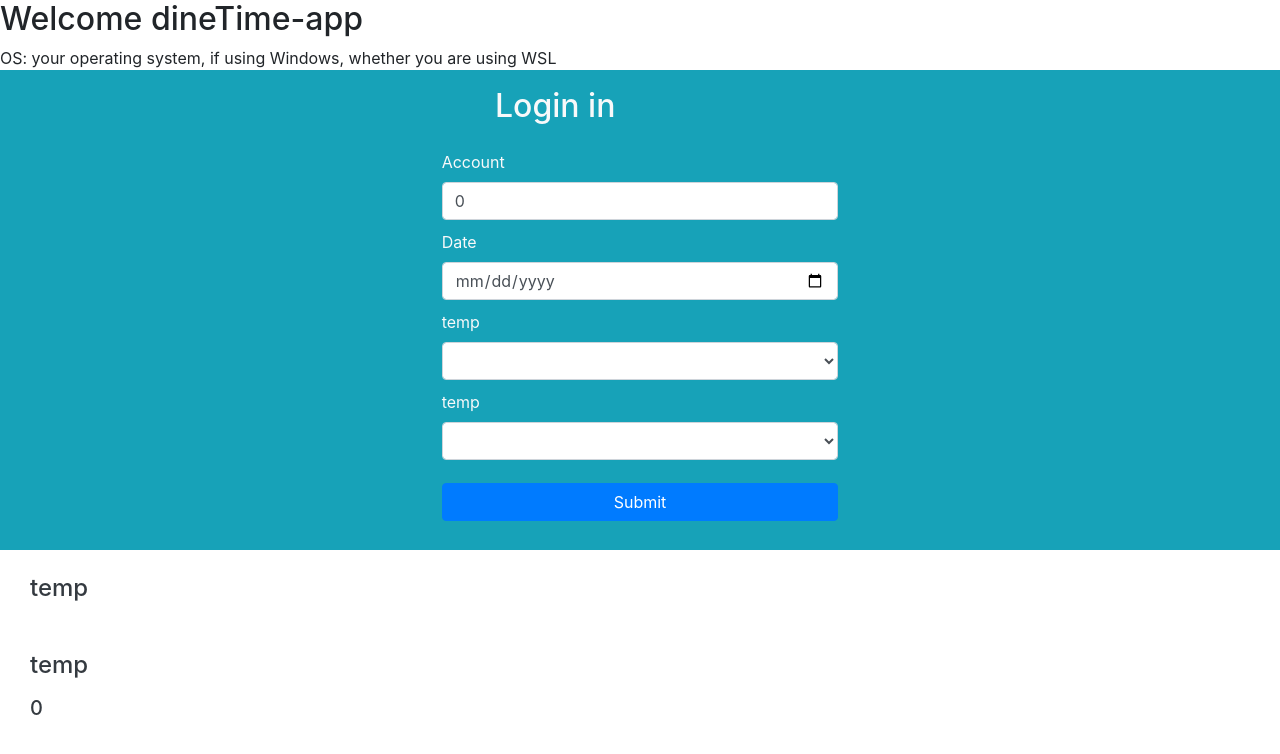
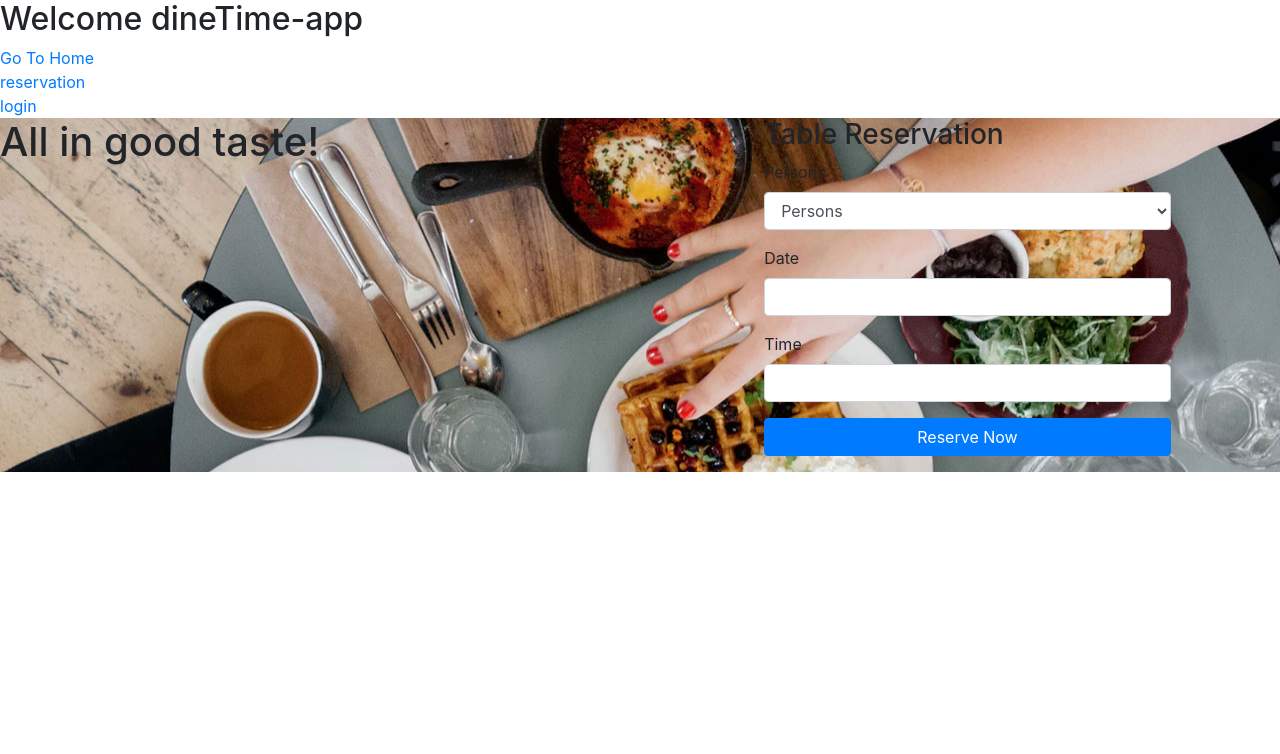
Before and after one commit to yehboom/dineTime_Frontend, an Angular app: page /reservation in a window 1280 px wide. Before the commit this address led to /. Shown: the top 754 px of the page. Built offline with nearby package versions, Linux system fonts and the light colour scheme.

Commit message:
set routes and try to add background

```diff
--- a/src/app/app-routing.module.ts
+++ b/src/app/app-routing.module.ts
@@ -1,7 +1,20 @@
-import { NgModule } from '@angular/core';
+import { LoginComponent } from './login/login.component';
+import { NgModule, Component } from '@angular/core';
 import { Routes, RouterModule } from '@angular/router';
+import { ReservationComponent } from './reservation/reservation.component';
 
-const routes: Routes = [];
+
+
+// const appRoutes: Routes = [
+//   // { path: 'user', loadChildren: './user/user.module#UserModule' },
+//   { path: 'reservation', component: ReservationComponent },
+// ];
+
+const routes: Routes = [
+  { path: 'reservation', component: ReservationComponent },
+  { path: 'login',component: LoginComponent}
+  ]
+
 
 @NgModule({
   imports: [RouterModule.forRoot(routes)],
--- a/src/app/app.component.html
+++ b/src/app/app.component.html
@@ -1,5 +1,11 @@
 <h2>Welcome {{title}}</h2>
-<p>OS:  your operating system, if using Windows, whether you are using WSL
+
+<nav>
+  <a routerLink="/">Go To Home</a><br>
+  <a routerLink="/reservation">reservation</a><br>
+  <a routerLink="/login">login</a><br>
+</nav>
+<router-outlet></router-outlet>
 <!--
   <app-reservation></app-reservation> -->
-  <app-login></app-login>
+  <!-- <app-login></app-login> -->
--- a/src/app/app.module.ts
+++ b/src/app/app.module.ts
@@ -6,6 +6,8 @@ import { AppComponent } from './app.component';
 import { ReservationComponent } from './reservation/reservation.component';
 import { FormsModule } from '@angular/forms';
 import { LoginComponent } from './login/login.component';
+
+
 
 
 @NgModule({
@@ -21,5 +23,7 @@ import { LoginComponent } from './login/login.component';
   ],
   providers: [],
   bootstrap: [AppComponent]
+  // imports: [RouterModule.forRoot(routes)],
+
 })
 export class AppModule { }
--- a/src/app/login/login.component.html
+++ b/src/app/login/login.component.html
@@ -15,7 +15,7 @@
     <div class="text-light">
     <label>Account</label>
   </div>
-    <input type="string" name="travelers" class="form-control" [(ngModel)]="model.travelers "
+    <input type="string" name="travelers" class="form-control" [(ngModel)]="model.account "
       #name="ngModel" [ngClass]="{ 'is-invalid': myForm.submitted && name.invalid }" required >
 
     <div *ngIf="myForm.submitted && name.invalid" class="invalid-feedback">
@@ -25,70 +25,35 @@
   </div>
 </div>
 
-<form #myForm="ngForm" (ngSubmit)="myForm.form.valid && onSumbit(myForm)">
-  <div class="row bg-info justify-content-center
-  align-items-center" style="height:80px">
-    <div class="form-group col-md-4 mb-3">
-      <div class="text-light">
-      <label> Date</label>
-    </div>
-      <input type="date" class="form-control" name="travelDate" [(ngModel)]="model.travelDate">
-    </div>
-  </div>
-
-  <div class="row bg-info justify-content-center
-  align-items-center" style="height:80px">
-  <div class="form-group col-md-4 mb-3">
-    <div class="text-light">
-    <label>temp</label>
-  </div>
-    <select class="form-control" name="major" [(ngModel)]="model.orginationAirport">
-      <option value="">Select an option</option>
-      <option *ngFor="let orginationAirport of Orgination" [value]="orginationAirport">
-        {{orginationAirport}}
-      </option>
-    </select>
-  </div>
-</div>
 
 <div class="row bg-info justify-content-center
   align-items-center" style="height:80px">
   <div class="form-group col-md-4 mb-3">
     <div class="text-light">
-    <label>temp</label>
+      <label>Password</label>
+    </div>
+      <input type="string" name="travelers" class="form-control" [(ngModel)]="model.password "
+        #name="ngModel" [ngClass]="{ 'is-invalid': myForm.submitted && name.invalid }" required >
+
+      <div *ngIf="myForm.submitted && name.invalid" class="invalid-feedback">
+
+        <p *ngIf="name.errors.required">Password is required</p>
+      </div>
+    </div>
+
   </div>
-    <select class="form-control" name="major" [(ngModel)]="model.destinationAirport">
-      <option value="">Select an option</option>
-      <option *ngFor="let destinationAirport of Destination" [value]="destinationAirport">
-        {{destinationAirport}}
-      </option>
-    </select>
-  </div>
-</div>
 
 
 
 <div class="row bg-info justify-content-center
   align-items-center" style="height:80px">
   <div class="form-group col-md-4 mb-3">
-    <button class="btn btn-primary btn-block">Submit</button>
+
+    <button class="btn btn-primary btn-block" (click)="btnClick();">Submit</button>
 
   </div>
 </div><br>
 
 
-  <div class="col-9 text-dark h4">
-    <label>temp</label>
-    </div>
-  <div class="form-group col-md-4 mb-3 text-dark h5">
-    {{ model.travelDate | date:"MM/dd/yy"}}
-  </div><br>
-
-
-  <div class="col-9 text-dark h4">
-<label>temp</label>
-</div>
-<div class="col-9 text-dark h5">{{result}}</div>
-
 
 </form>
--- a/src/app/login/login.component.ts
+++ b/src/app/login/login.component.ts
@@ -1,16 +1,21 @@
 import { Component, OnInit } from '@angular/core';
+import { Router } from '@angular/router';
 
+// export class travelRequest{
+//   public orginationAirport: string;
+//   public destinationAirport: string;
+//   public travelDate: Date;
+//   public travelers: string;
+// }
 
-export class travelRequest{
-  public orginationAirport: string;
-  public destinationAirport: string;
-  public travelDate: Date;
-  public travelers: string;
+export class accountLogin{
+  public account: string;
+  public password: string;
 }
 
-export class Rate{
-  public value: string;
-}
+// export class Rate{
+//   public value: string;
+// }
 
 @Component({
   selector: 'app-login',
@@ -20,38 +25,43 @@ export class Rate{
 export class LoginComponent implements OnInit {
 
 
-  result: number = 0;
-  rate: number = 150;
+  // result: number = 0;
+  // rate: number = 150;
 
 
-  constructor() { }
+  constructor(private router: Router) { }
 
   ngOnInit(): void {
 
-    this.model.travelers="0";
+    this.model.account="";
+    this.model.password="";
   }
 
-  model= new travelRequest;
+  model= new accountLogin;
 
-  Orgination: string[] =[
-    'OHare',
-    'NY Laguardia',
-    'Boston'
-  ];
+  // Orgination: string[] =[
+  //   'OHare',
+  //   'NY Laguardia',
+  //   'Boston'
+  // ];
 
-  Destination: string[] =[
-    'Friedman Memorial',
-    'Yampa Valley',
-    'TPE'
-  ];
+  // Destination: string[] =[
+  //   'Friedman Memorial',
+  //   'Yampa Valley',
+  //   'TPE'
+  // ];
 
 
   onSumbit(form): void{
-    var numberValue = Number(this.model.travelers);
-    this.result = numberValue * this.rate;
+    // var numberValue = Number(this.model.travelers);
+    // this.result = numberValue * this.rate;
+
     console.log(form.value);
   }
 
+  btnClick= function () {
+    this.router.navigateByUrl('/reservation');
+};
 
 
 }
--- a/src/app/reservation/reservation.component.html
+++ b/src/app/reservation/reservation.component.html
@@ -1,6 +1,6 @@
 
 
-<header id="gtco-header" class="gtco-cover gtco-cover-md" role="banner" style="background-image: url(images/img_bg_1.jpg)" data-stellar-background-ratio="0.5">
+<header id="gtco-header" class="gtco-cover gtco-cover-md" role="banner" style="background-image: url(assets/images/img_bg_1.jpg)" data-stellar-background-ratio="0.5">
   <div class="overlay"></div>
   <div class="gtco-container">
     <div class="row">
--- a/src/index.html
+++ b/src/index.html
@@ -2,6 +2,7 @@
 <html lang="en">
 
 <link type="text/css"  href="bootstrap.css">
+<base href="/">
 <head>
   <meta charset="utf-8">
   <title>DineTimeApp</title>
```
Also changed, not shown: src/assets/images/img_bg_1.jpg (added).
